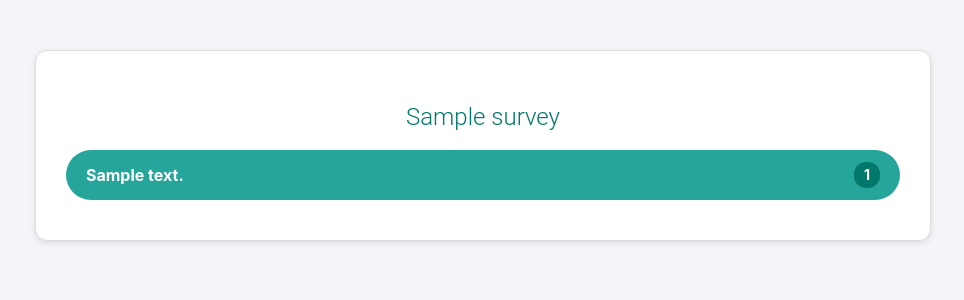
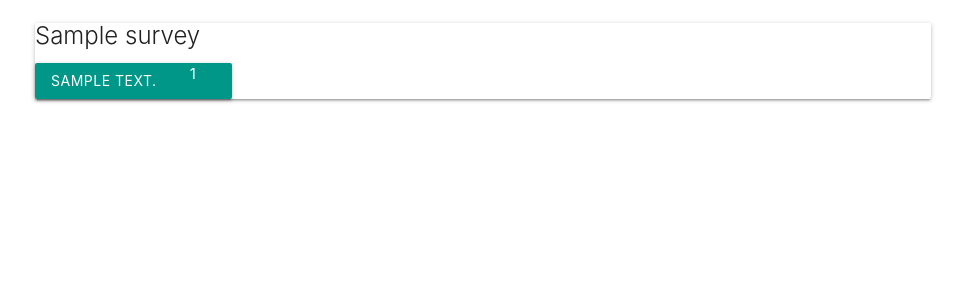
Before and after one commit to michaelseth70/Poll2Audience, a Flask app: page /survey/1 in a window 1280 px wide. Shown: the top 300 px of the page, without its empty margins (157-1121 px from the left). Run offline with Flask 3, Linux system fonts and the light colour scheme; tables that the repository leaves empty hold one stand-in row (values such as "Sample post").

Commit message:
Update view_survey.html

```diff
--- a/templates/view_survey.html
+++ b/templates/view_survey.html
@@ -5,54 +5,6 @@
     <meta name="viewport" content="width=device-width, initial-scale=1.0">
     <title>{{ survey.title }}</title>
     <link rel="stylesheet" href="https://cdnjs.cloudflare.com/ajax/libs/materialize/1.0.0/css/materialize.min.css">
-    <style>
-        body {
-            background-color: #f4f4f9;
-            font-family: 'Roboto', sans-serif;
-            color: #333;
-        }
-        .container {
-            margin-top: 50px;
-        }
-        .card {
-            padding: 30px;
-            border-radius: 12px;
-            box-shadow: 0 2px 6px rgba(0, 0, 0, 0.1);
-            border: 1px solid #ddd;
-        }
-        .card-title {
-            font-size: 24px;
-            font-weight: 600;
-            margin-bottom: 20px;
-            text-align: center;
-            color: #00796b;
-        }
-        .choice-button {
-            display: flex;
-            justify-content: space-between;
-            align-items: center;
-            background-color: #26a69a;
-            color: white;
-            border: none;
-            padding: 12px 20px;
-            margin-bottom: 10px;
-            border-radius: 25px;
-            font-size: 16px;
-            font-weight: bold;
-            cursor: pointer;
-            transition: background-color 0.3s ease;
-            width: 100%;
-        }
-        .choice-button:hover {
-            background-color: #1e8e84;
-        }
-        .choice-count {
-            background-color: #00796b;
-            padding: 5px 10px;
-            border-radius: 12px;
-            font-size: 14px;
-        }
-    </style>
 </head>
 <body>
     <div class="container">
@@ -60,9 +12,8 @@
             <h4 class="card-title">{{ survey.title }}</h4>
             <div id="choices-container">
                 {% for option in survey.options %}
-                <button class="choice-button" data-option-id="{{ option.id }}">
-                    <span>{{ option.visible_text }}</span>
-                    <span class="choice-count" id="count-{{ option.id }}">{{ option.response_count }}</span>
+                <button class="btn teal choice-button" data-option-id="{{ option.id }}">
+                    {{ option.visible_text }} <span class="badge white-text">{{ option.response_count }}</span>
                 </button>
                 {% endfor %}
             </div>
@@ -87,16 +38,14 @@
                         if (response.ok) {
                             return response.json();
                         } else {
-                            throw new Error('Failed to submit the vote.');
+                            return response.json().then(err => { throw err });
                         }
                     })
                     .then(data => {
-                        // Update the vote count in real time
-                        const countElement = document.getElementById(`count-${optionId}`);
-                        countElement.textContent = data.new_count;
+                        button.querySelector('.badge').textContent = data.new_count;
                     })
                     .catch(error => {
-                        console.error('Error:', error);
+                        alert(error.error || 'An error occurred.');
                     });
                 });
             });
```
